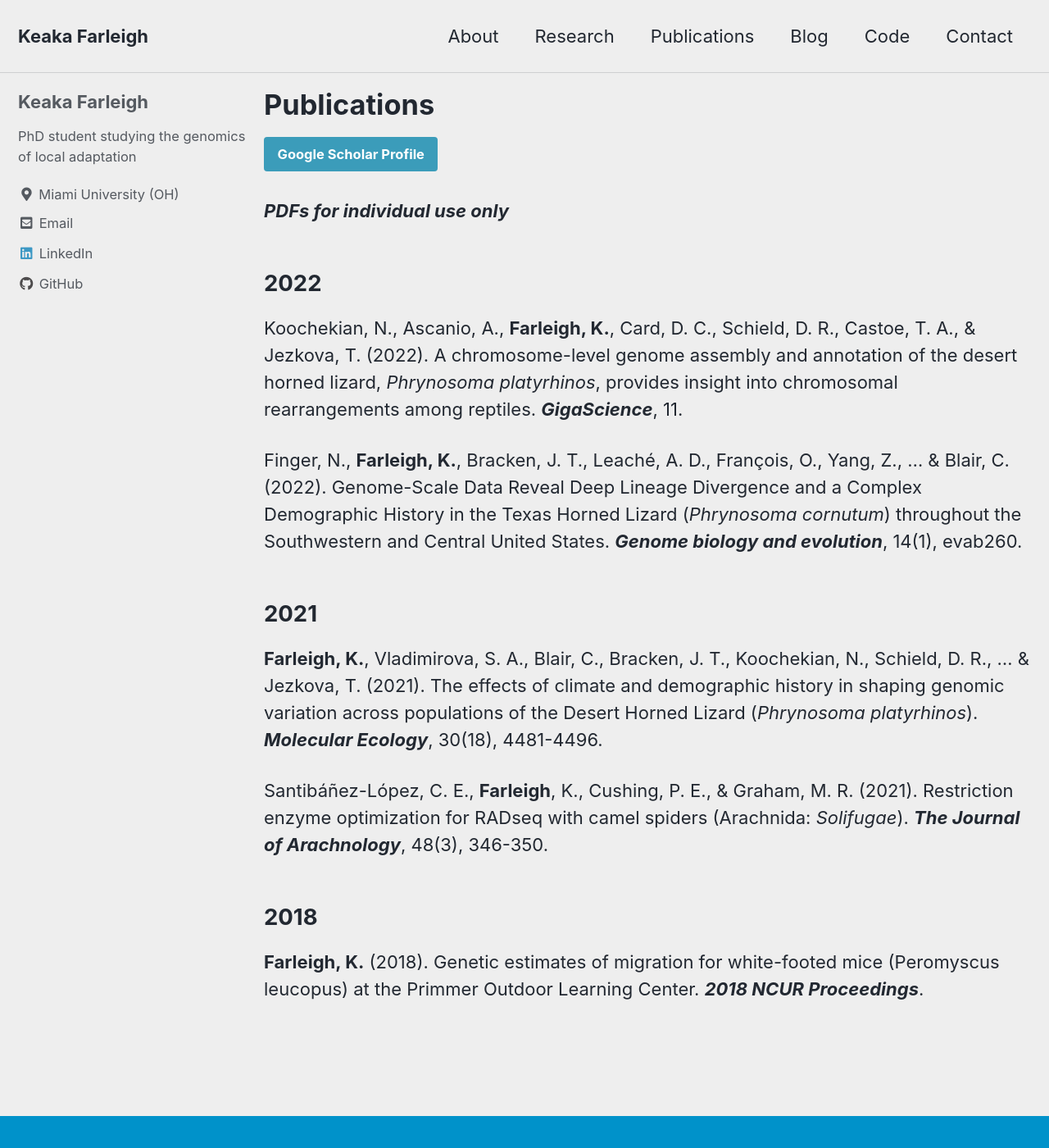
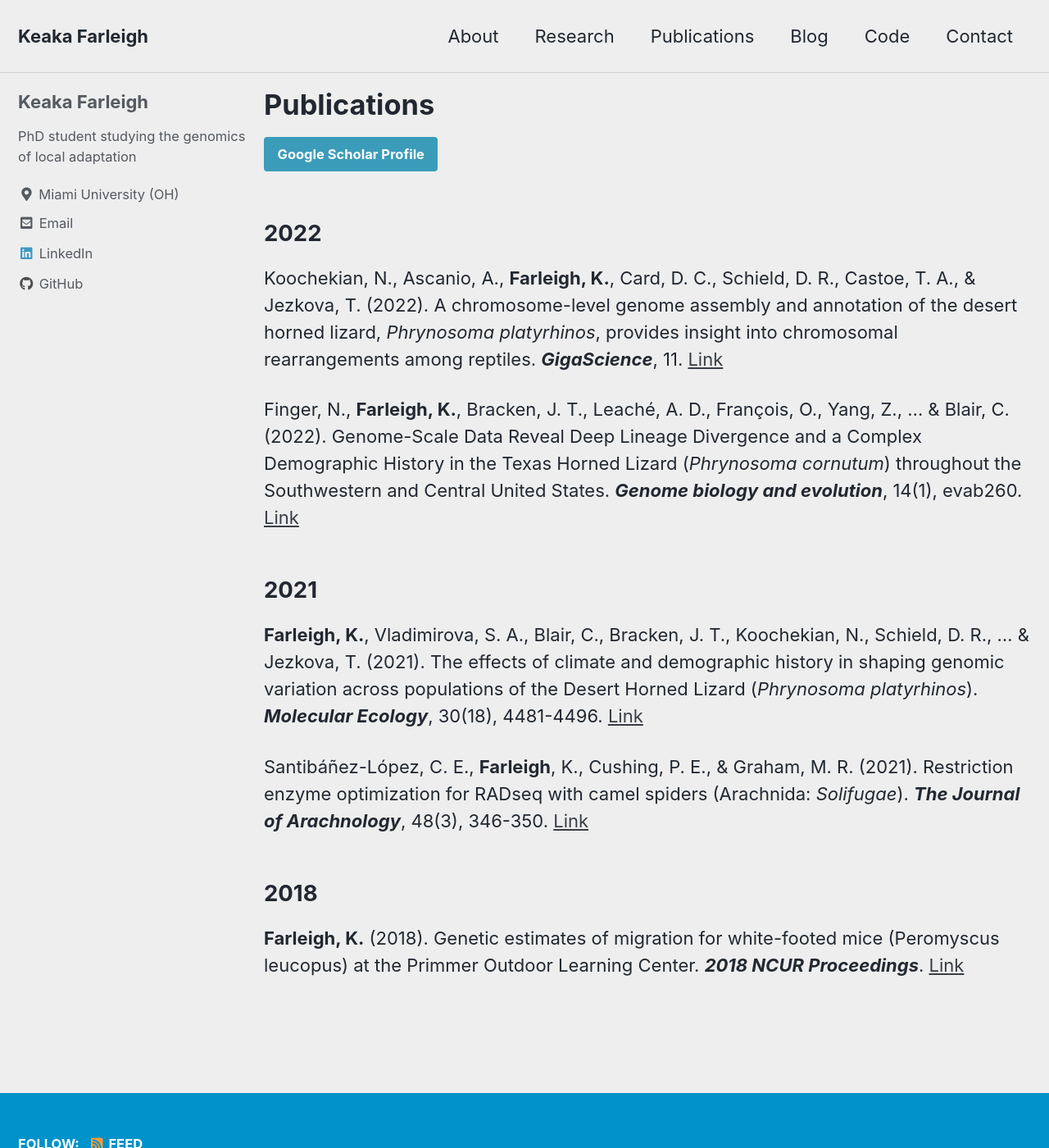
Before and after one commit to kfarleigh/kfarleigh.github.io, a Jekyll site: the page built from _pages/publications.md, in a window 1280 px wide and 1400 px high. Shown: the whole window at 82% size. Built offline with Jekyll 4.4.1, drawn with Linux system fonts in a browser that asks for light colours; cached includes are drawn as plain includes.

Commit message:
Update publications.md

```diff
--- a/_pages/publications.md
+++ b/_pages/publications.md
@@ -8,21 +8,19 @@
 
 [Google Scholar Profile](https://scholar.google.com/citations?user=ZKbwA2oAAAAJ&hl=en){: .btn .btn--info .text-center}
 
-__*PDFs for individual use only*__
-
 ## 2022
 
-Koochekian, N., Ascanio, A., __Farleigh, K.__, Card, D. C., Schield, D. R., Castoe, T. A., & Jezkova, T. (2022). A chromosome-level genome assembly and annotation of the desert horned lizard, _Phrynosoma platyrhinos_, provides insight into chromosomal rearrangements among reptiles. __*GigaScience*__, 11.
+Koochekian, N., Ascanio, A., __Farleigh, K.__, Card, D. C., Schield, D. R., Castoe, T. A., & Jezkova, T. (2022). A chromosome-level genome assembly and annotation of the desert horned lizard, _Phrynosoma platyrhinos_, provides insight into chromosomal rearrangements among reptiles. __*GigaScience*__, 11. [Link](https://academic.oup.com/gigascience/article/doi/10.1093/gigascience/giab098/6521878?login=true)
 
-Finger, N., __Farleigh, K.__, Bracken, J. T., Leaché, A. D., François, O., Yang, Z., ... & Blair, C. (2022). Genome-Scale Data Reveal Deep Lineage Divergence and a Complex Demographic History in the Texas Horned Lizard (_Phrynosoma cornutum_) throughout the Southwestern and Central United States. __*Genome biology and evolution*__, 14(1), evab260.
+Finger, N., __Farleigh, K.__, Bracken, J. T., Leaché, A. D., François, O., Yang, Z., ... & Blair, C. (2022). Genome-Scale Data Reveal Deep Lineage Divergence and a Complex Demographic History in the Texas Horned Lizard (_Phrynosoma cornutum_) throughout the Southwestern and Central United States. __*Genome biology and evolution*__, 14(1), evab260. [Link](https://academic.oup.com/gbe/article/14/1/evab260/6443127?login=true)
 
 ## 2021
 
-__Farleigh, K.__, Vladimirova, S. A., Blair, C., Bracken, J. T., Koochekian, N., Schield, D. R., ... & Jezkova, T. (2021). The effects of climate and demographic history in shaping genomic variation across populations of the Desert Horned Lizard (_Phrynosoma platyrhinos_). __*Molecular Ecology*__, 30(18), 4481-4496.
+__Farleigh, K.__, Vladimirova, S. A., Blair, C., Bracken, J. T., Koochekian, N., Schield, D. R., ... & Jezkova, T. (2021). The effects of climate and demographic history in shaping genomic variation across populations of the Desert Horned Lizard (_Phrynosoma platyrhinos_). __*Molecular Ecology*__, 30(18), 4481-4496. [Link](https://onlinelibrary.wiley.com/doi/abs/10.1111/mec.16070)
 
 
-Santibáñez-López, C. E., __Farleigh__, K., Cushing, P. E., & Graham, M. R. (2021). Restriction enzyme optimization for RADseq with camel spiders (Arachnida: _Solifugae_). __*The Journal of Arachnology*__, 48(3), 346-350.
+Santibáñez-López, C. E., __Farleigh__, K., Cushing, P. E., & Graham, M. R. (2021). Restriction enzyme optimization for RADseq with camel spiders (Arachnida: _Solifugae_). __*The Journal of Arachnology*__, 48(3), 346-350. [Link](https://bioone.org/journals/the-journal-of-arachnology/volume-48/issue-3/JoA-S-20-040/Restriction-enzyme-optimization-for-RADseq-with-camel-spiders-Arachnida/10.1636/JoA-S-20-040.short)
 
 ## 2018
 
-__Farleigh, K.__ (2018). Genetic estimates of migration for white-footed mice (Peromyscus leucopus) at the Primmer Outdoor Learning Center. __*2018 NCUR Proceedings*__.
+__Farleigh, K.__ (2018). Genetic estimates of migration for white-footed mice (Peromyscus leucopus) at the Primmer Outdoor Learning Center. __*2018 NCUR Proceedings*__. [Link](http://libjournals.unca.edu/ncur/)
```
